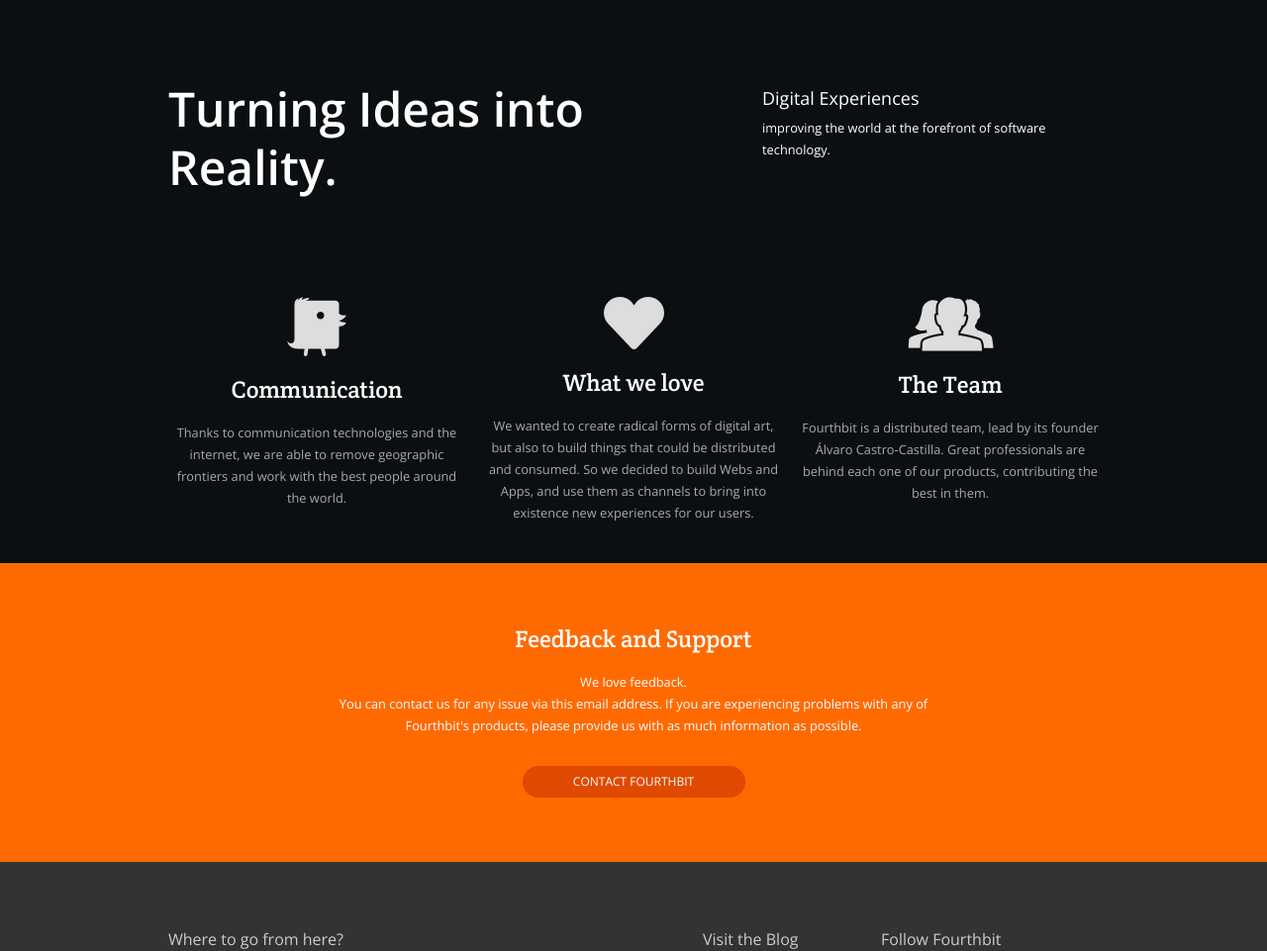
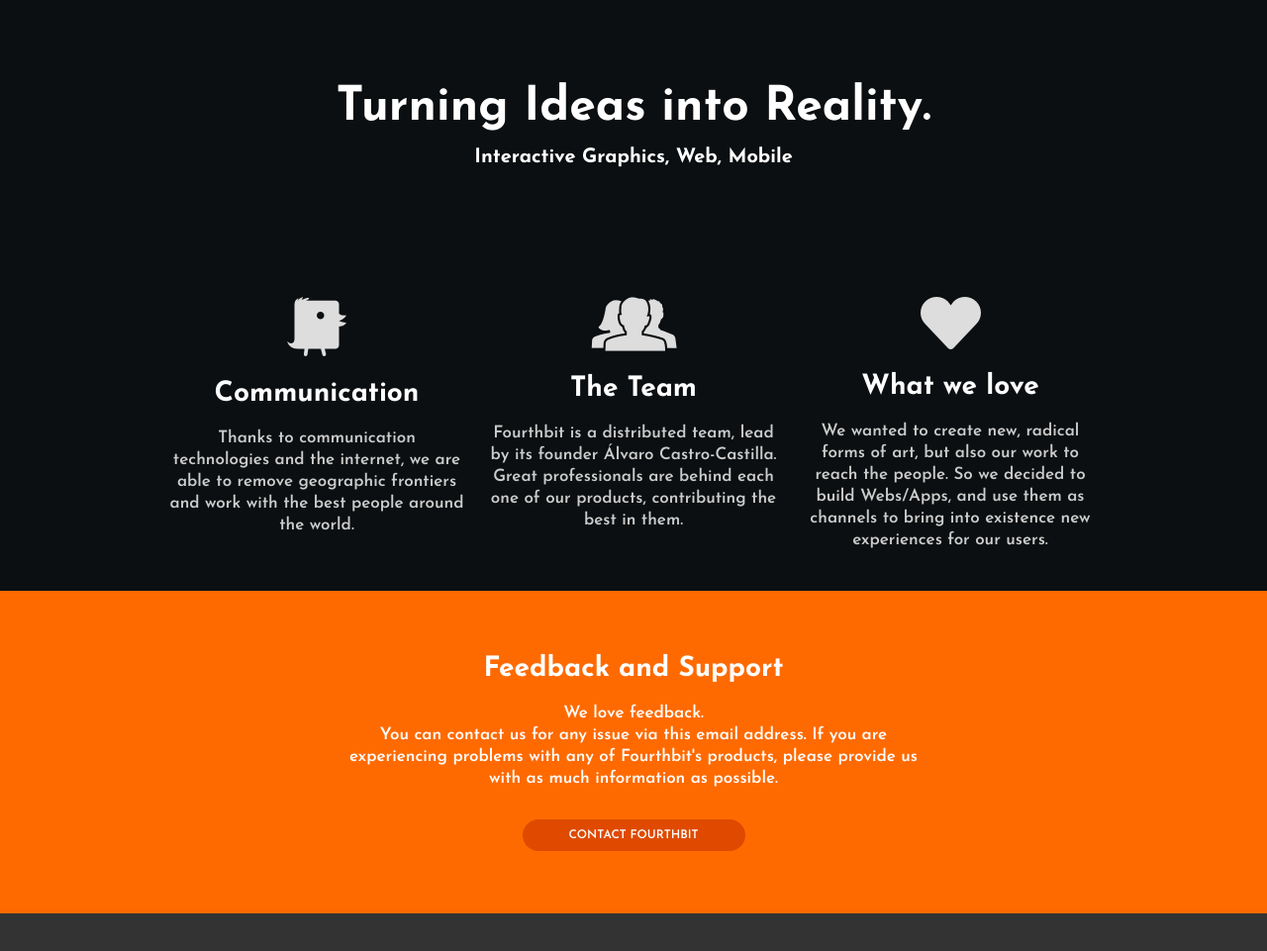
Before and after one commit to alvatar/fourthbit, a website: page app/support/index.html in a window 1280 px wide. Shown: the top 961 px of the page at 99% size. Drawn offline with nearby package versions, Linux system fonts and the light colour scheme.

Commit message:
homogeneized fonts

```diff
--- a/app/support/css/base.css
+++ b/app/support/css/base.css
@@ -1,3 +1,5 @@
+@import url(http://fonts.googleapis.com/css?family=Josefin+Sans:600,700);
+
 @font-face {
   font-family: 'entypo-social';
   src: url('/styles/fonts/entypo-social.eot');
@@ -9,32 +11,32 @@
   font-style: normal;
 }
 
-body {margin:0; padding: 0; font-family: "Open Sans", Arial, sans-serif;}
+body {margin:0; padding: 0; font-family: 'Josefin Sans', 'Open Sans', Arial, sans-serif;}
 body {background: #0B0F11; color: #fff;}
 
 /*
 * Paragraf
 */
-p {font-size: 80%; font-weight: 300; color: #aaa; line-height: 22px;}
+p {font-size: 17px; font-weight: 600; color: #ccc; line-height: 22px;}
 
 /*
 * Link
 */
-a, a:visited {text-decoration: none; color: #585858;}
+a, a:visited {text-decoration: none; color: #fff;}
 
 /*
 * Headings
 */
-h1 {font-size: 1.8em; line-height: 1.23em;}
-h2 {font-size: 22px;}
-h3 {font-size: 24px; font-family: 'Crete Round', Georgia, serif; font-weight: 400; padding: 20px 0;}
-h4 {font-size: 18px;}
-h5 {font-size: 16px; padding-bottom: 10px;}
-h6 {font-size: 14px; padding-bottom: 10px; font-weight: bold;}
+h1 {font-size: 1.8em; line-height: 1.23em; font-weight: 700;}
+h2 {font-size: 26px; font-weight: 700;}
+h3 {font-size: 28px; font-family: 'Josefin Sans', Georgia, serif; padding: 20px 0; font-weight: 700;}
+h4 {font-size: 20px; font-weight: 700;}
+h5 {font-size: 18px; padding-bottom: 10px; font-weight: 700;}
+h6 {font-size: 16px; padding-bottom: 10px; font-weight: bold; font-weight: 700;}
 
 h5 b {font-weight: bold;}
 
-ul {font-size: 14px; margin: 7px 0; padding-left: 10px;}
+ul {font-size: 18px; margin: 7px 0; padding-left: 10px;}
 ul li {margin-bottom: 5px;}
 
 /*
@@ -52,12 +54,12 @@
 	-moz-box-shadow: 0 1px 2px 0 rgba(0,0,0,.3);
 	-webkit-box-shadow: 0 1px 2px 0 rgba(0,0,0,.3);
 }
-header .slogan {float:left;padding: 80px 0;}
+header .slogan {text-align: center; padding: 80px 0;}
 header p {color: #fff;}
-header h1, header h2, header h4 {width: 100%; float: left; clear: both;  text-align: left; color: #fff; text-shadow: 0 1px 1px rgba(0,0,0,.2); font-weight: 600;}
+header h1, header h2, header h4 {width: 100%; float: left; clear: both;  text-align: center; color: #fff; text-shadow: 0 1px 1px rgba(0,0,0,.2); font-weight: 700;}
 header h1 {font-size: 3em; margin-bottom: 10px;}
-header h2 {font-size: 2em;}
-header h4 {font-weight: normal; margin-top: 10px; margin-bottom: 10px;}
+header h2 {font-size: 20px;}
+header h4 {font-weight: 700; margin-top: 10px; margin-bottom: 10px;}
 
 /*
 * Logo
@@ -66,26 +68,12 @@
 .logo a:hover {color: #FF6A00;}
 
 /*
-* Menu
-*/
-ul.mainMenu {margin: 0; padding: 0; float: right;}
-ul.mainMenu li {display: inline; float: left; margin: 2px 10px;}
-ul.mainMenu li a {font-size: 13px; color: #444; text-decoration: none;}
-ul.mainMenu li a:hover {color: #FF6A00;
-	-webkit-transition: color .12s ease-in-out;
-    -moz-transition: color .12s ease-in-out;
-    -ms-transition: color .12s ease-in-out;
-    -o-transition: color .12s ease-in-out;
-    transition: color .12s ease-in-out;
-}
-
-/*
 * Orange
 */
 .orange {width: 100%; float: left; clear: both; background: #ff6a00; margin: 0px 0; padding: 45px 0; color: #fff; text-align: center; position: relative;z-index: 1;}
 .orange h2 {width: 100%; margin: 20px 0 50px; text-align: center; text-shadow: none;}
 .orange p {width: 600px; margin: 0 auto 30px; color: #fff; text-align: center;}
-.orange a.dalej {display: block; width: 185px; background: #df4a00; color: #fff; margin: 0 auto 20px; padding: 10px 20px; font-size: 12px; text-transform: uppercase;
+.orange a.dalej {display: block; width: 185px; background: #df4a00; color: #fff; margin: 0 auto 18px; padding: 10px 20px; font-size: 12px; text-transform: uppercase;
 	border-radius: 30px;
 	-moz-border-radius: 30px;
 	-webkit-border-radius: 30px;
@@ -119,7 +107,7 @@
 */
 footer {width: 100%; float: left; margin: 0px 0 0; padding: 30px 0; background: #333;}
 footer h5 {color: #ccc;}
-footer p {color: #aaa; line-height: 15px; font-size: 12px; margin-bottom: 7px;}
+footer p {color: #ccc; line-height: 15px; font-size: 16px; margin-bottom: 7px;}
 footer a {color: #aaa;}
 footer a:hover {color: #ff6a00;}
 
--- a/app/support/index.html
+++ b/app/support/index.html
@@ -28,16 +28,8 @@
   <header>
     <div class='container'>
       <div class='slogan'>
-        <div class='ten columns'>
-          <!-- <h1><img src="images/logo.png" /></h1> -->
           <h1>Turning Ideas into Reality.</h1>
-          <!-- <h2>Fourthbit</h2> -->
-        </div>
-
-        <div class='six columns'>
-          <h4>Digital Experiences</h4>
-          <p>improving the world at the forefront of software technology.</p>
-        </div>
+          <h2>Interactive Graphics, Web, Mobile</h2>
       </div>
     </div>
   </header>
@@ -51,15 +43,15 @@
     </div>
 
     <div class='one-third column'>
-      <img src='images/love.png'>
-      <h3>What we love</h3>
-      <p>We wanted to create radical forms of digital art, but also to build things that could be distributed and consumed. So we decided to build Webs and Apps, and use them as channels to bring into existence new experiences for our users.</p>
+      <img src='images/team.png'>
+      <h3>The Team</h3>
+      <p>Fourthbit is a distributed team, lead by its founder Álvaro Castro-Castilla. Great professionals are behind each one of our products, contributing the best in them.</p>
     </div>
 
     <div class='one-third column'>
-      <img src='images/team.png'>
-      <h3>The Team</h3>
-      <p>Fourthbit is a distributed team, lead by its founder Álvaro Castro-Castilla. Great professionals are behind each one of our products, contributing the best in them.</p>
+      <img src='images/love.png'>
+      <h3>What we love</h3>
+      <p>We wanted to create new, radical forms of art, but also our work to reach the people. So we decided to build Webs/Apps, and use them as channels to bring into existence new experiences for our users.</p>
     </div>
 
   </div>
```
